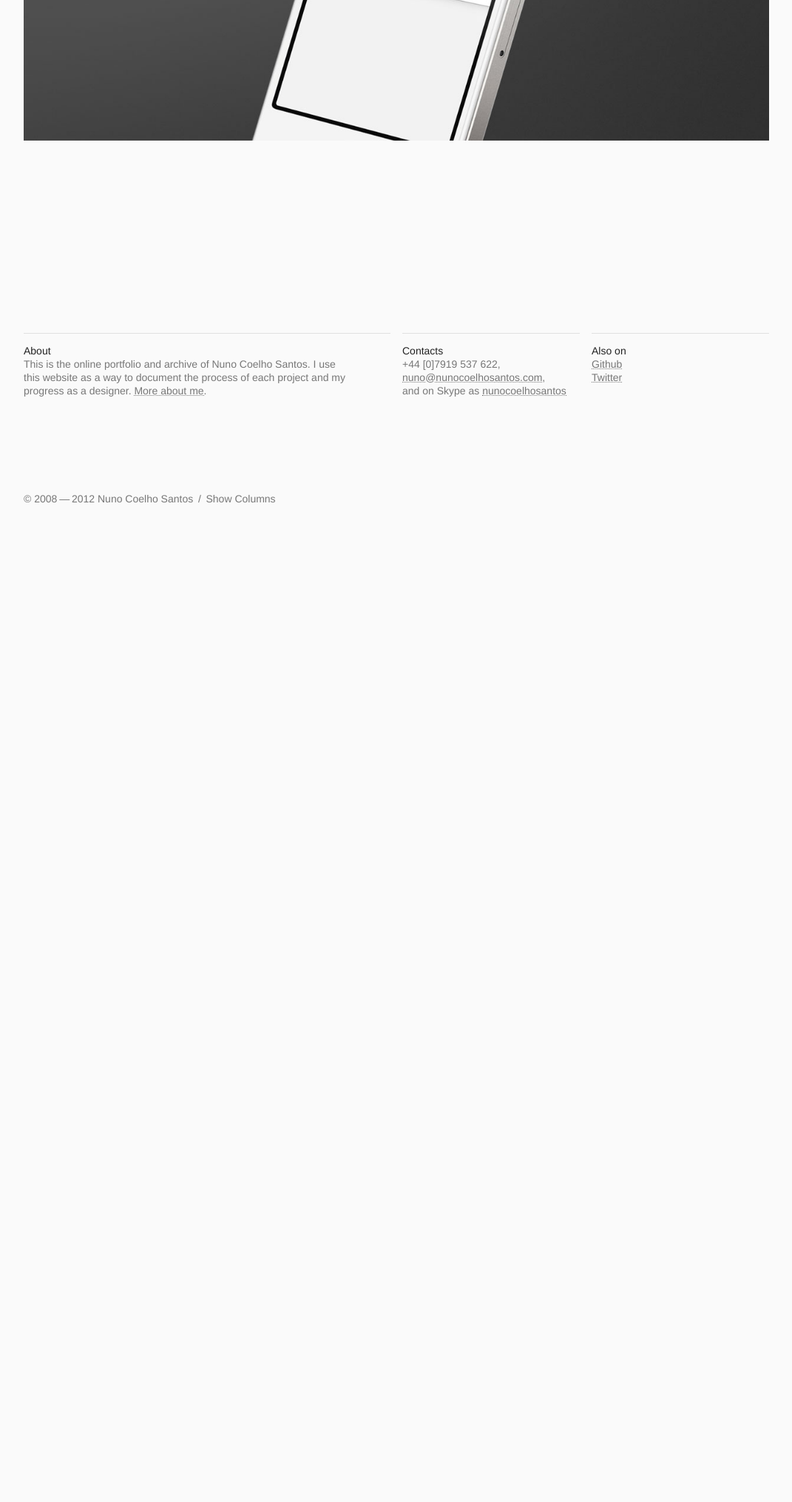
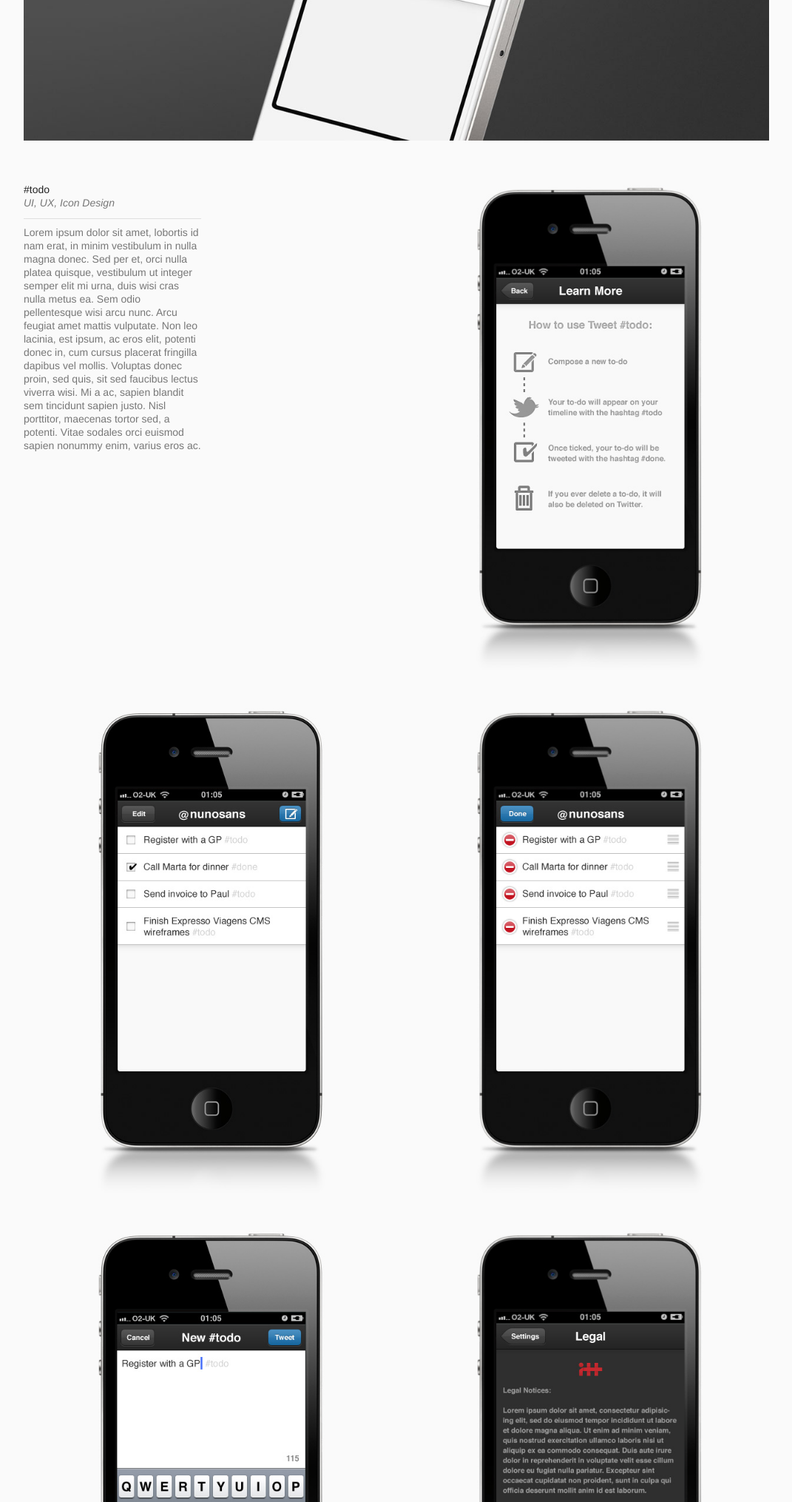
Before and after one commit to nunosans/nunocoelhosantos, a PHP site: page /en/work/hash-todo/index.php in a window 1280 px wide. Shown: the part 567-2597 px from the top of the page at 74% size, without its empty margins (104-1175 px from the left). Before the commit the page ends 1247 px from the top, so only its background shows below. Run offline with PHP 8.4, Linux system fonts and the light colour scheme; data that the repository does not hold is empty; some libraries are stand-ins or nearby versions.

Commit message:
#todo Layout and Assets

```diff
--- a/en/work/fractures-from-anxiety/index.php
+++ b/en/work/fractures-from-anxiety/index.php
@@ -19,7 +19,8 @@
   <div class="txt col1">
     <h2>Fractures from Anxiety</h2>
     <h6>Book and Cover Design</h6>
-    <p>Lorem ipsum dolor sit amet, lobortis id nam erat, in minim vestibulum in
+    <p>
+      Lorem ipsum dolor sit amet, lobortis id nam erat, in minim vestibulum in
       nulla magna donec. Sed per et, orci nulla platea quisque, vestibulum ut
       integer semper elit mi urna, duis wisi cras nulla metus ea. Sem odio
       pellentesque wisi arcu nunc. Arcu feugiat amet mattis vulputate. Non leo
--- a/en/work/hash-todo/index.php
+++ b/en/work/hash-todo/index.php
@@ -17,6 +17,31 @@
 
   <img class="full" width="1080" height="1080" src="/media/images/hash-todo-main.jpg">
 
+  <div class="clear txt">
+    <h2>#todo</h2>
+    <h6>UI, UX, Icon Design</h6>
+    <p>
+      Lorem ipsum dolor sit amet, lobortis id nam erat, in minim vestibulum in
+      nulla magna donec. Sed per et, orci nulla platea quisque, vestibulum ut
+      integer semper elit mi urna, duis wisi cras nulla metus ea. Sem odio
+      pellentesque wisi arcu nunc. Arcu feugiat amet mattis vulputate. Non leo
+      lacinia, est ipsum, ac eros elit, potenti donec in, cum cursus placerat
+      fringilla dapibus vel mollis. Voluptas donec proin, sed quis, sit sed
+      faucibus lectus viverra wisi. Mi a ac, sapien blandit sem tincidunt sapien
+      justo. Nisl porttitor, maecenas tortor sed, a potenti. Vitae sodales orci
+      euismod sapien nonummy enim, varius eros ac.
+    </p>
+  </div>
+
+  <img class="no-margin right half" width="624" height="870" src="/media/images/hash-todo-ios-screen-1.jpg">
+  <img class="no-margin clear half" width="624" height="870" src="/media/images/hash-todo-ios-screen-2.jpg">
+  <img class="no-margin half"       width="624" height="870" src="/media/images/hash-todo-ios-screen-3.jpg">
+  <img class="no-margin clear half" width="624" height="870" src="/media/images/hash-todo-ios-screen-4.jpg">
+  <img class="half"                 width="624" height="870" src="/media/images/hash-todo-ios-screen-5.jpg">
+
+  <img class="no-margin clear half" width="624" height="1000" src="/media/images/hash-todo-android-screen-1.jpg">
+  <img class="no-margin half"       width="624" height="1000" src="/media/images/hash-todo-android-screen-2.jpg">
+
 </div>
 
 <? require_once('../../footer.inc.php'); ?>
```
Also changed, not shown: media/images/hash-todo-android-screen-1.jpg (added), media/images/hash-todo-android-screen-2.jpg (added), media/images/hash-todo-ios-screen-1.jpg (added), media/images/hash-todo-ios-screen-2.jpg (added), media/images/hash-todo-ios-screen-3.jpg (added), media/images/hash-todo-ios-screen-4.jpg (added), media/images/hash-todo-ios-screen-5.jpg (added).
